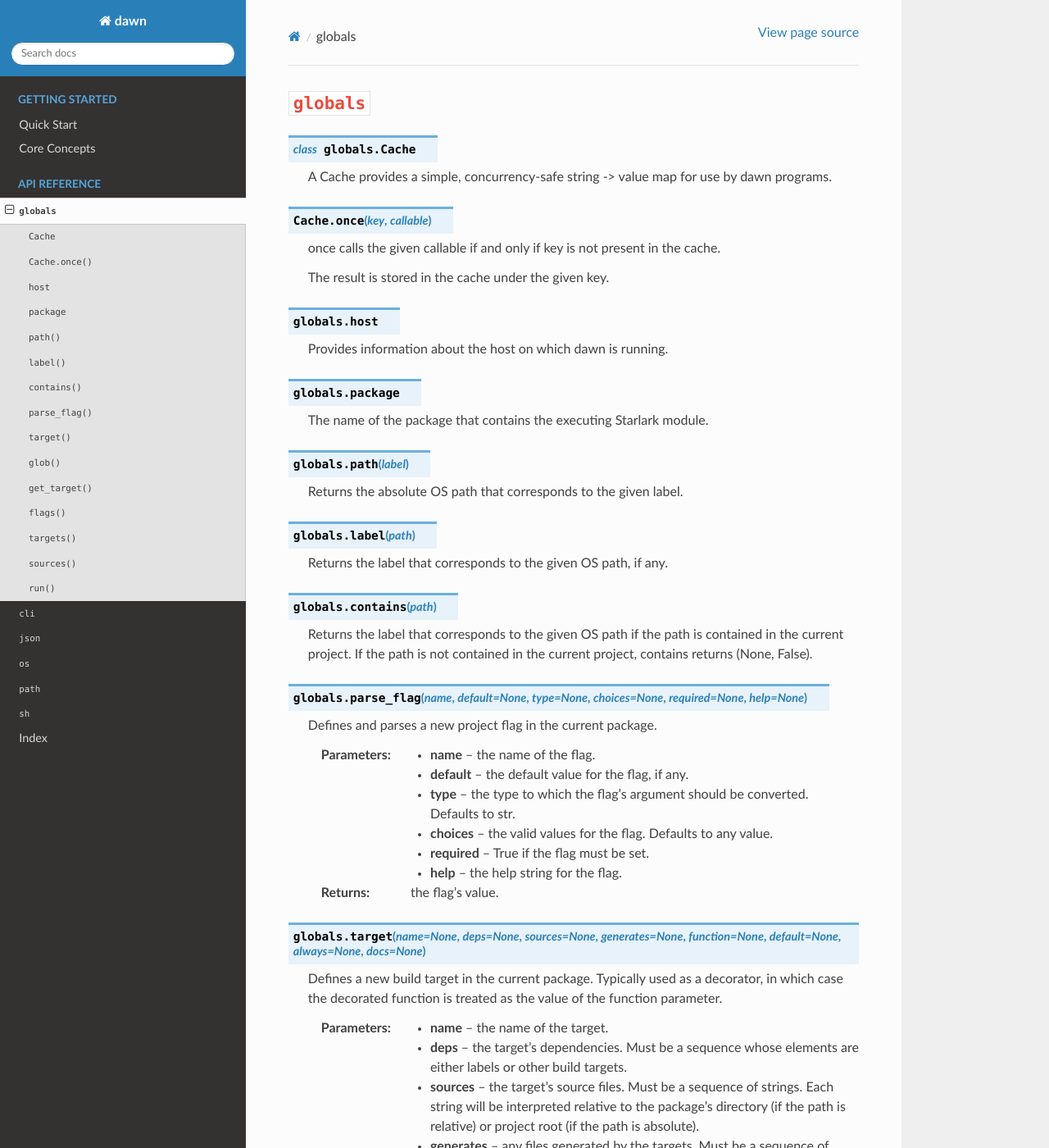
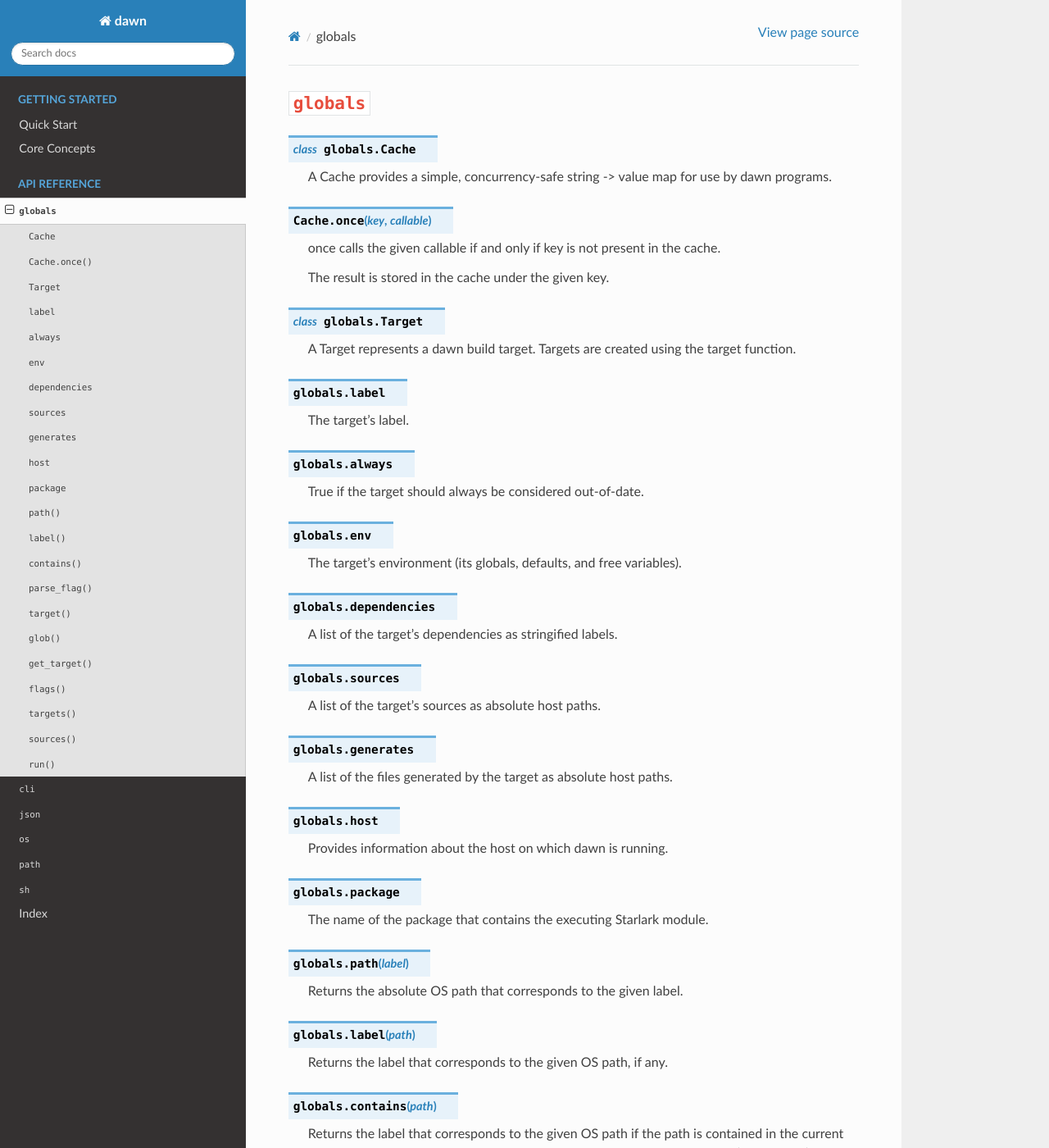
Before and after one commit to pgavlin/dawn, a Sphinx documentation site: the page built from docs/source/modules/globals.rst, in a window 1280 px wide and 1400 px high. Shown: the whole window at 82% size. Built offline with Sphinx 7.4.7 and the Read the Docs theme 2.0.0, drawn with Linux system fonts in a browser that asks for light colours.

Commit message:
Target parameter + docs fix
- Pass the current target as the first argument of a call to the
  target's function (if it accepts at least one argument)
- Regen docs

```diff
--- a/docs/source/modules/globals.rst
+++ b/docs/source/modules/globals.rst
@@ -20,6 +20,48 @@
    once calls the given callable if and only if key is not present in the cache.
 
    The result is stored in the cache under the given key.
+
+
+
+
+
+
+.. py:class:: Target
+
+       A Target represents a dawn build target. Targets are created using the
+       target function.
+
+
+
+.. py:attribute:: label
+
+           The target's label.
+
+
+.. py:attribute:: always
+
+           True if the target should always be considered out-of-date.
+
+
+.. py:attribute:: env
+
+           The target's environment (its globals, defaults, and free variables).
+
+
+.. py:attribute:: dependencies
+
+           A list of the target's dependencies as stringified labels.
+
+
+.. py:attribute:: sources
+
+           A list of the target's sources as absolute host paths.
+
+
+.. py:attribute:: generates
+
+           A list of the files generated by the target as absolute host paths.
+
 
 
 
```
Also changed, not shown: docs/source/getting-started/core-concepts.rst (+7 -0 lines), docs/source/modules/os.rst (+17 -0 lines), 3 other files.
